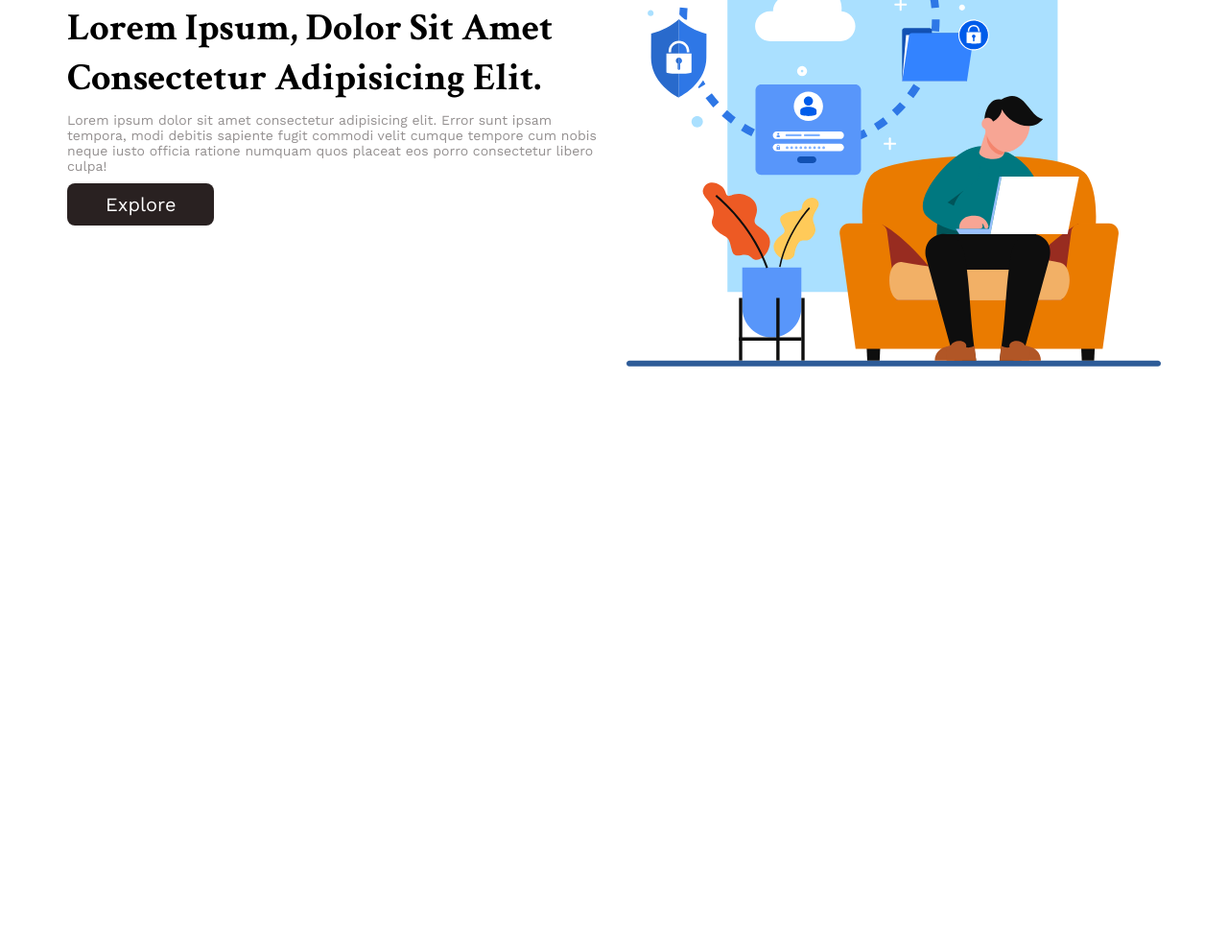
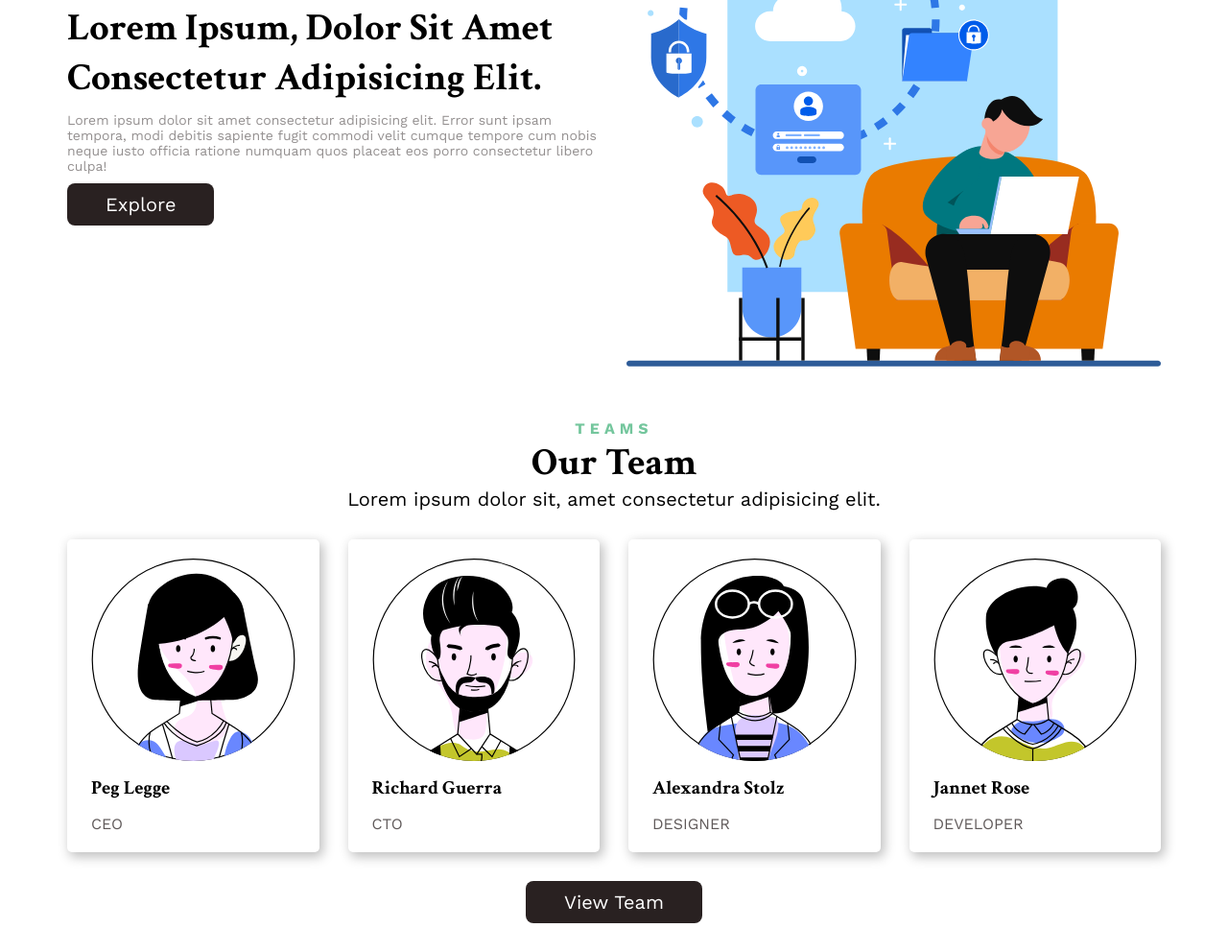
Before and after one commit to aghildev/Dummy_responsive_portfolio_BEM, a plain HTML site: page index.html in a window 1280 px wide. Shown: the part 1547-2539 px from the top of the page at 96% size. Before the commit the page ends 1969 px from the top, so only its background shows below. Drawn offline with nearby package versions, Linux system fonts and the light colour scheme.

Commit message:
homepage_completed

```diff
--- a/index.html
+++ b/index.html
@@ -76,6 +76,36 @@
         </div>
         <img src="src/images/Home/image-3.svg" alt="" class="sectionFour__right responsive-image">
     </div>
+    <div class="sectionFive container">
+        <div class="sectionFive__content text-center">
+            <div class="sectionFive__content--label label text-green">teams</div>
+            <div class="sectionFive__content--title common-title">our team</div>
+            <div class="sectionFive__content--text">Lorem ipsum dolor sit, amet consectetur adipisicing elit.</div>
+        </div>
+        <div class="sectionFive__cards">
+            <div class="sectionFive__cards--1">
+                <img src="src/images/team/Peg_Legge.svg" alt="" class="responsive-image">
+                <div class="name">Peg Legge</div>
+                <div class="position">CEO</div>
+            </div>
+            <div class="sectionFive__cards--2">
+                <img src="src/images/team/Richard.svg" alt="" class="responsive-image">
+                <div class="name">Richard Guerra</div>
+                <div class="position">CTO</div>
+            </div>
+            <div class="sectionFive__cards--3">
+                <img src="src/images/team/Alexandra.svg" alt="" class="responsive-image">
+                <div class="name">Alexandra Stolz</div>
+                <div class="position">Designer</div>
+            </div>
+            <div class="sectionFive__cards--4">
+                <img src="src/images/team/Janet.svg" alt="" class="responsive-image">
+                <div class="name">Jannet Rose</div>
+                <div class="position">Developer</div>
+            </div>
+        </div>
+        <button class="sectionFive__btn dark-btn">View Team</button>
+    </div>
 </body>
 <script src="src/main.js"></script>
 
--- a/src/styles/designSystem.css
+++ b/src/styles/designSystem.css
@@ -35,6 +35,7 @@
     --color-green-50:rgba(116,198,157,0.5);
     --color-green-25:rgba(116,198,157,0.25);
 
+    --shadow-1:3px 4px 12px 1px rgba(0,0,0,0.25)
 }
 
 
@@ -209,9 +210,15 @@
     .container{
         max-width:740px;
      }
+     .common-title{
+        font-size: var(--h4);
+     }
 }
 
 @media(max-width:768px){
+    .grid{
+        grid-template-columns: repeat(1,1fr);
+    }
     .container{
         max-width:500px;
      }
--- a/src/styles/index.css
+++ b/src/styles/index.css
@@ -73,3 +73,78 @@
 .sectionFour__left--btn{
     align-self:start;
 }
+
+
+/**
+*! stylerules for sectionFive
+**/
+
+.sectionFive{
+    display: grid;
+    gap:30px;
+    margin-top:15px;
+    margin-bottom:30px;
+}
+.sectionFive__content--text{
+    font-size:var(--sub);
+    font-family: var(--font-2);
+}
+
+.sectionFive__cards{
+    display: grid;
+    grid-template-columns: repeat(4,1fr);
+    gap:30px;
+}
+
+[class^="sectionFive__cards--"]{
+    box-shadow:var(--shadow-1);
+    gap:15px;
+    display: flex;
+    flex-direction: column;
+    border-radius:5px;
+    padding:20px 25px;
+}
+
+[class^="sectionFive__cards--"] .name{
+    font-family:var(--font-1);
+    font-size: var(--h5);
+    font-weight:bold;
+}
+[class^="sectionFive__cards--"] .position{
+    font-family: var(--font-2);
+    color: var(--color-dark-75);
+    text-transform: uppercase;
+}
+
+.sectionFive__btn{
+    justify-self: center;
+}
+
+@media(max-width:1200px){
+    .sectionTwo__logo{
+       grid-template-columns: repeat(3,1fr);
+       gap:40px;
+    }
+}
+@media(max-width:768px){
+    .sectionOne__right,.sectionFour__right{
+        order:0
+    }
+    .sectionOne__left,.sectionFour__left{
+        order:1
+    }
+    .sectionFive__cards{
+        grid-template-columns: repeat(2,1fr);
+    }
+
+}
+
+@media(max-width:568px){
+    .sectionTwo__logo{
+        grid-template-columns: repeat(1,1fr);
+        gap:40px;
+     }
+     .sectionFive__cards{
+        grid-template-columns: repeat(1,1fr);
+    }
+}
```
